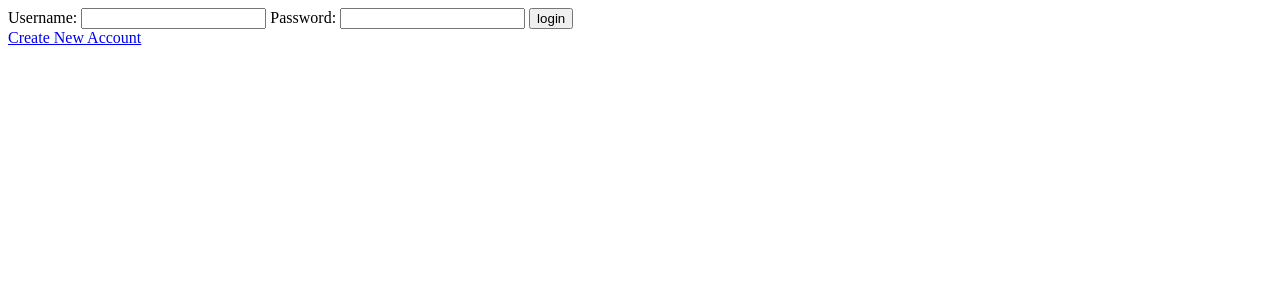
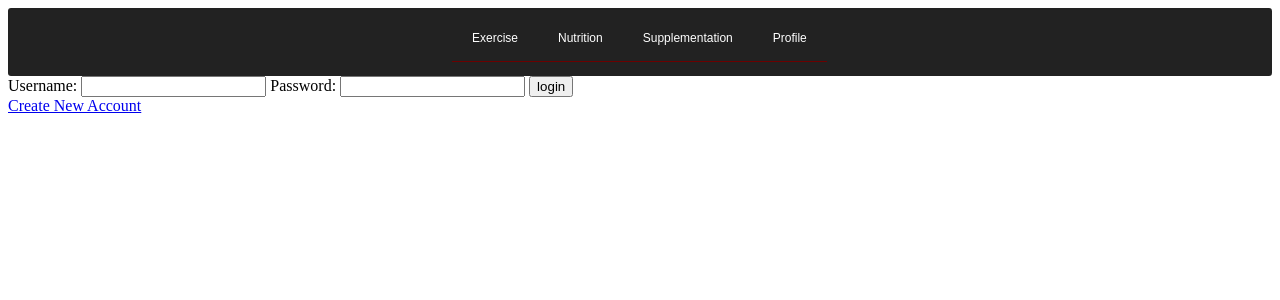
Before and after one commit to ianhb/fitme, a Django app: template other/templates/accounts/login.html in a window 1280 px wide. Shown: the top 300 px of the page. Run offline with Django 3.2, Linux system fonts and the light colour scheme; the template is opened without the code that fills it, so the values that code supplies are empty.

Commit message:
Added top level menu to transition between sections Currently redirects to different pages rather than rendering different pages

```diff
--- /dev/null
+++ b/exercise/urls.py
@@ -0,0 +1,7 @@
+from django.conf.urls import url
+
+from exercise import views
+
+urlpatterns = [
+    url(r'^$', views.exercise_home, name='exercise_home'),
+]
--- a/exercise/views.py
+++ b/exercise/views.py
@@ -1 +1,6 @@
 # Create your views here.
+from django.shortcuts import render
+
+
+def exercise_home(request):
+    return render(request, 'base/base.html')
--- a/fitme/settings.py
+++ b/fitme/settings.py
@@ -57,7 +57,7 @@ ROOT_URLCONF = 'fitme.urls'
 TEMPLATES = [
     {
         'BACKEND': 'django.template.backends.django.DjangoTemplates',
-        'DIRS': [],
+        'DIRS': [os.path.join(BASE_DIR, 'templates'), ],
         'APP_DIRS': True,
         'OPTIONS': {
             'context_processors': [
@@ -128,3 +128,7 @@ USE_TZ = True
 # https://docs.djangoproject.com/en/1.9/howto/static-files/
 
 STATIC_URL = '/static/'
+
+STATICFILES_DIRS = [
+    os.path.join(BASE_DIR, "static"),
+]
--- a/fitme/urls.py
+++ b/fitme/urls.py
@@ -17,9 +17,17 @@ Including another URLconf
 from django.conf.urls import url, include
 from django.contrib import admin
 
+import exercise.urls as exerciseurls
+import nutrition.urls as nutritionurls
 import other.urls as otherurls
+import supplementation.urls as supplementurls
+from other import views
 
 urlpatterns = [
+    url(r'^$', views.account_home),
     url(r'^admin/', admin.site.urls),
-    url(r'^accounts/', include(otherurls))
+    url(r'^accounts/', include(otherurls)),
+    url(r'^exercise/', include(exerciseurls)),
+    url(r'^nutrition/', include(nutritionurls)),
+    url(r'^supplements/', include(supplementurls)),
 ]
--- /dev/null
+++ b/nutrition/urls.py
@@ -0,0 +1,7 @@
+from django.conf.urls import url
+
+from nutrition import views
+
+urlpatterns = [
+    url(r'^$', views.nutrition_home, name='nutrition_home'),
+]
--- a/nutrition/views.py
+++ b/nutrition/views.py
@@ -1 +1,6 @@
 # Create your views here.
+from django.shortcuts import render
+
+
+def nutrition_home(request):
+    return render(request, 'base/base.html')
--- a/other/templates/accounts/account.html
+++ b/other/templates/accounts/account.html
@@ -1,4 +1,4 @@
-{% extends 'base.html' %}
+{% extends 'base/base.html' %}
 
 {% block title %}{{ user.username }}'s FitMe Account{% endblock %}
 {% block content %}
--- a/other/templates/accounts/login.html
+++ b/other/templates/accounts/login.html
@@ -1,4 +1,4 @@
-{% extends 'base.html' %}
+{% extends 'base/base.html' %}
 
 {% block title %}Login to FitMe{% endblock %}
 
--- a/other/templates/base.html
+++ /dev/null
@@ -1,11 +0,0 @@
-<!DOCTYPE html>
-<html lang="en">
-<head>
-    <title>
-        {% block title %}{% endblock %}
-    </title>
-</head>
-<body>
-{% block content %}{% endblock %}
-</body>
-</html>
--- a/other/urls.py
+++ b/other/urls.py
@@ -4,10 +4,11 @@ from django.contrib.auth.views import login, logout
 from other import views
 
 urlpatterns = [
-    url(r'^login/$', login, {'template_name': 'accounts/login'}, name='login'),
+    url(r'^$', views.account_home, name='account_home'),
+    url(r'^login/$', login, {'template_name': 'accounts/login.html'}, name='login'),
     url(r'^create/', views.create_account, name='create_account'),
     url(r'^profile/$', views.profile, name='profile'),
     url(r'^update_weight', views.new_weight, name='new_weight'),
     url(r'^update_body_fat', views.new_bf, name='new_bf'),
-    url(r'^logout/$', logout, {'template_name': 'accounts/logout'}, name='logout'),
+    url(r'^logout/$', logout, {'template_name': 'accounts/logout/html'}, name='logout'),
 ]
--- a/other/views.py
+++ b/other/views.py
@@ -9,6 +9,11 @@ from django.http import HttpResponseRedirect
 from django.shortcuts import render
 
 from other.models import FitMeUser, WeightLog, BodyFatLog
+
+
+@login_required
+def account_home(request):
+    return HttpResponseRedirect(reverse(profile))
 
 
 @login_required
--- /dev/null
+++ b/static/base/menu_bar.css
@@ -0,0 +1,55 @@
+#sse1 {
+    /*You can decorate the menu's container, such as adding background images through this block*/
+    background-color: #222;
+    height: 38px;
+    padding: 15px;
+    border-radius: 3px;
+    box-sizing: content-box;
+}
+
+#sses1 {
+    margin: 0 auto; /*This will make the menu center-aligned. Removing this line will make the menu align left.*/
+}
+
+#sses1 ul {
+    position: relative;
+    list-style-type: none;
+    float: left;
+    padding: 0;
+    margin: 0;
+    border-bottom: solid 1px #6C0000;
+}
+
+#sses1 li {
+    float: left;
+    list-style-type: none;
+    padding: 0;
+    margin: 0;
+    background-image: none;
+}
+
+/*CSS for background bubble*/
+#sses1 li.highlight {
+    background-color: #800;
+    top: 36px;
+    height: 2px;
+    border-bottom: solid 1px #C00;
+    z-index: 1;
+    position: absolute;
+    overflow: hidden;
+}
+
+#sses1 li a {
+    box-sizing: content-box;
+    height: 30px;
+    padding-top: 8px;
+    margin: 0 20px; /*used to adjust the distance between each menu item. Now the distance is 20+20=40px.*/
+    color: #fff;
+    font: normal 12px arial;
+    text-align: center;
+    text-decoration: none;
+    float: left;
+    display: block;
+    position: relative;
+    z-index: 2;
+}
--- /dev/null
+++ b/static/base/menu_bar.js
@@ -0,0 +1,152 @@
+/**
+ * Created by Ian on 12/29/2015.
+ */
+/*! Visit www.menucool.com for source code, other menu scripts and web UI controls
+ *  Please keep this notice intact. Thank you. */
+
+var sse1 = function () {
+    var rebound = 10; //set it to 0 if rebound effect is not prefered
+    var slip, k;
+    return {
+        buildMenu: function () {
+            var m = document.getElementById('sses1');
+            if (!m) return;
+            var ul = m.getElementsByTagName("ul")[0];
+            m.style.width = ul.offsetWidth + 1 + "px";
+            var items = m.getElementsByTagName("li");
+            var a = m.getElementsByTagName("a");
+
+            slip = document.createElement("li");
+            slip.className = "highlight";
+            ul.appendChild(slip);
+
+            var url = document.location.href.toLowerCase();
+            k = -1;
+            var nLength = -1;
+            for (var i = 0; i < a.length; i++) {
+                if (url.indexOf(a[i].href.toLowerCase()) != -1 && a[i].href.length > nLength) {
+                    k = i;
+                    nLength = a[i].href.length;
+                }
+            }
+
+            if (k == -1 && /:\/\/(?:www\.)?[^.\/]+?\.[^.\/]+\/?$/.test) {
+                for (var z = 0; z < a.length; z++) {
+                    if (a[z].getAttribute("maptopuredomain") == "true") {
+                        k = z;
+                        break;
+                    }
+                }
+                if (k == -1 && a[0].getAttribute("maptopuredomain") != "false")
+                    k = 0;
+            }
+
+            if (k > -1) {
+                slip.style.width = items[k].offsetWidth + "px";
+                //slip.style.left = items[k].offsetLeft + "px";
+                sse1.move(items[k]); //comment out this line and uncomment the line above to disable initial animation
+            }
+            else {
+                slip.style.visibility = "hidden";
+            }
+
+            for (var p = 0; p < items.length - 1; p++) {
+                items[p].onmouseover = function () {
+                    if (k == -1) slip.style.visibility = "visible";
+                    if (this.offsetLeft != slip.offsetLeft) {
+                        sse1.move(this);
+                    }
+                }
+            }
+
+            m.onmouseover = function () {
+                if (slip.t2)
+                    slip.t2 = clearTimeout(slip.t2);
+            };
+
+            m.onmouseout = function () {
+                if (k > -1 && items[k].offsetLeft != slip.offsetLeft) {
+                    slip.t2 = setTimeout(function () {
+                        sse1.move(items[k]);
+                    }, 50);
+                }
+                if (k == -1) slip.t2 = setTimeout(function () {
+                    slip.style.visibility = "hidden";
+                }, 50);
+            };
+        },
+        move: function (target) {
+            clearInterval(slip.timer);
+            var direction = (slip.offsetLeft < target.offsetLeft) ? 1 : -1;
+            slip.timer = setInterval(function () {
+                sse1.mv(target, direction);
+            }, 15);
+        },
+        mv: function (target, direction) {
+            if (direction == 1) {
+                if (slip.offsetLeft - rebound < target.offsetLeft)
+                    this.changePosition(target, 1);
+                else {
+                    clearInterval(slip.timer);
+                    slip.timer = setInterval(function () {
+                        sse1.recoil(target, 1);
+                    }, 15);
+                }
+            }
+            else {
+                if (slip.offsetLeft + rebound > target.offsetLeft)
+                    this.changePosition(target, -1);
+                else {
+                    clearInterval(slip.timer);
+                    slip.timer = setInterval(function () {
+                        sse1.recoil(target, -1);
+                    }, 15);
+                }
+            }
+            this.changeWidth(target);
+        },
+        recoil: function (target, direction) {
+            if (direction == -1) {
+                if (slip.offsetLeft > target.offsetLeft) {
+                    slip.style.left = target.offsetLeft + "px";
+                    clearInterval(slip.timer);
+                }
+                else slip.style.left = slip.offsetLeft + 2 + "px";
+            }
+            else {
+                if (slip.offsetLeft < target.offsetLeft) {
+                    slip.style.left = target.offsetLeft + "px";
+                    clearInterval(slip.timer);
+                }
+                else slip.style.left = slip.offsetLeft - 2 + "px";
+            }
+        },
+        changePosition: function (target, direction) {
+            if (direction == 1) {
+                //following +1 will fix the IE8 bug of x+1=x, we force it to x+2
+                slip.style.left = slip.offsetLeft + Math.ceil(Math.abs(target.offsetLeft - slip.offsetLeft + rebound) / 10) + 1 + "px";
+            }
+            else {
+                //following -1 will fix the Opera bug of x-1=x, we force it to x-2
+                slip.style.left = slip.offsetLeft - Math.ceil(Math.abs(slip.offsetLeft - target.offsetLeft + rebound) / 10) - 1 + "px";
+            }
+        },
+        changeWidth: function (target) {
+            if (slip.offsetWidth != target.offsetWidth) {
+                var diff = slip.offsetWidth - target.offsetWidth;
+                if (Math.abs(diff) < 4) slip.style.width = target.offsetWidth + "px";
+                else slip.style.width = slip.offsetWidth - Math.round(diff / 3) + "px";
+            }
+        }
+    };
+}();
+
+if (window.addEventListener) {
+    window.addEventListener("load", sse1.buildMenu, false);
+}
+else if (window.attachEvent) {
+    window.attachEvent("onload", sse1.buildMenu);
+}
+else {
+    window["onload"] = sse1.buildMenu;
+}
--- /dev/null
+++ b/supplementation/urls.py
@@ -0,0 +1,7 @@
+from django.conf.urls import url
+
+from supplementation import views
+
+urlpatterns = [
+    url(r'^$', views.supplement_home, name='supplement_home'),
+]
--- a/supplementation/views.py
+++ b/supplementation/views.py
@@ -1 +1,6 @@
 # Create your views here.
+from django.shortcuts import render
+
+
+def supplement_home(request):
+    return render(request, 'base/base.html')
--- /dev/null
+++ b/templates/base/base.html
@@ -0,0 +1,26 @@
+{% load static %}
+<!DOCTYPE html>
+<html lang="en">
+<head>
+    <link type="text/css" rel="stylesheet" href="{% static "base/base.css" %}"/>
+    <link type="text/css" rel="stylesheet" href="{% static "base/menu_bar.css" %}">
+    <script type="text/javascript" src="{% static "base/menu_bar.js" %}"></script>
+
+    <title>
+        {% block title %}{{ pagetitle }}{% endblock %}
+    </title>
+</head>
+<body>
+<div id="sse1">
+    <div id="sses1">
+        <ul>
+            <li><a href="{% url 'exercise_home' %}" maptopuredomain="false">Exercise</a></li>
+            <li><a href="{% url 'nutrition_home' %}">Nutrition</a></li>
+            <li><a href="{% url 'supplement_home' %}">Supplementation</a></li>
+            <li><a href="{% url 'account_home' %}">Profile</a></li>
+        </ul>
+    </div>
+</div>
+{% block content %}{% endblock %}
+</body>
+</html>
```
Also changed, not shown: static/base/base.css (added).
